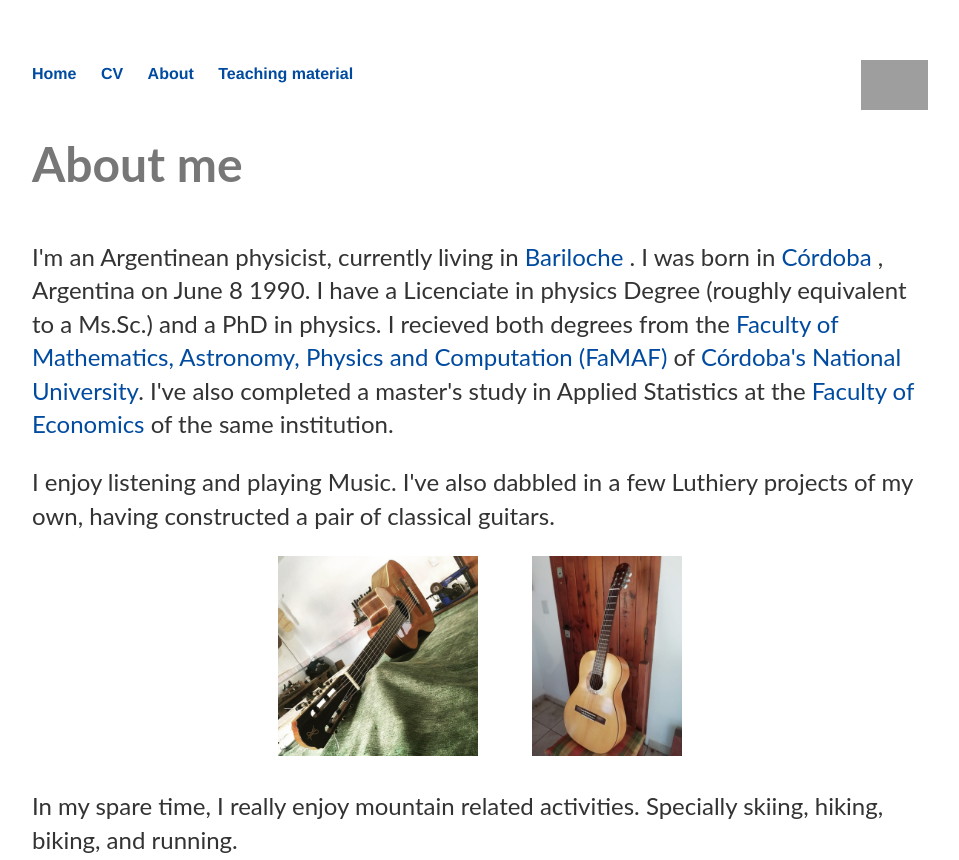
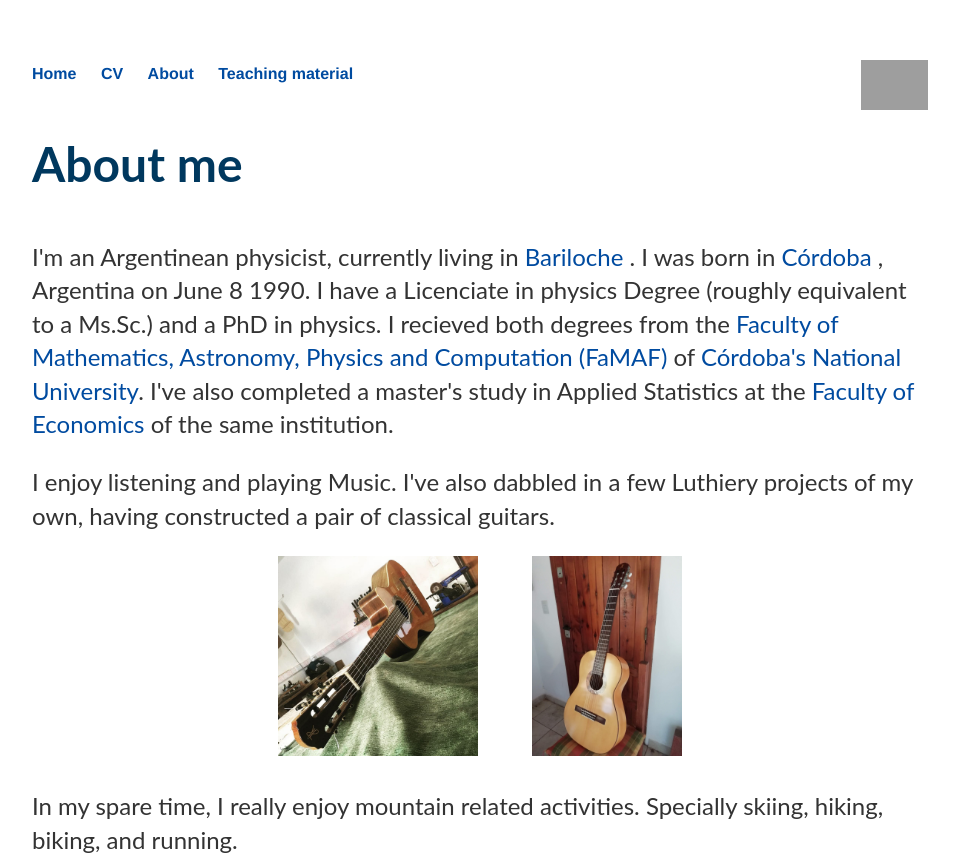
Before and after one commit to jorobledo/jorobledo.github.io, a Jekyll site: the page built from about/index.html, in a window 1280 px wide. Shown: the top 860 px of the page, without its empty margins (160-1119 px from the left). Built offline with Jekyll 4.4.1, drawn with Linux system fonts in a browser that asks for light colours; grey boxes are pictures that could not be loaded.

Commit message:
change color

```diff
--- a/_layouts/default.html
+++ b/_layouts/default.html
@@ -11,7 +11,7 @@
 			body,h1,h2,h3,h4,h5,h6 {font-family: "Lato", sans-serif;}
 			body, html {
 			  height: 100%;
-			  color: #777;
+			  color: #00385e;
 			  line-height: 1.8;
 			}
 
```
